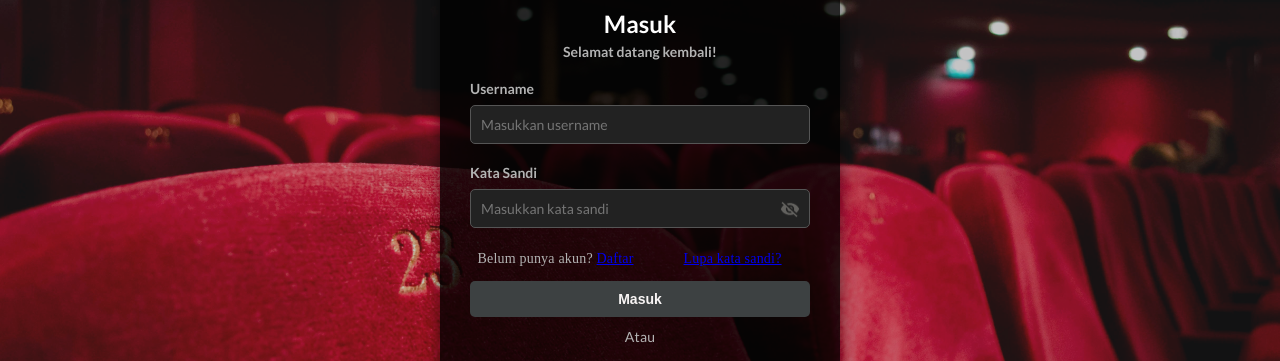
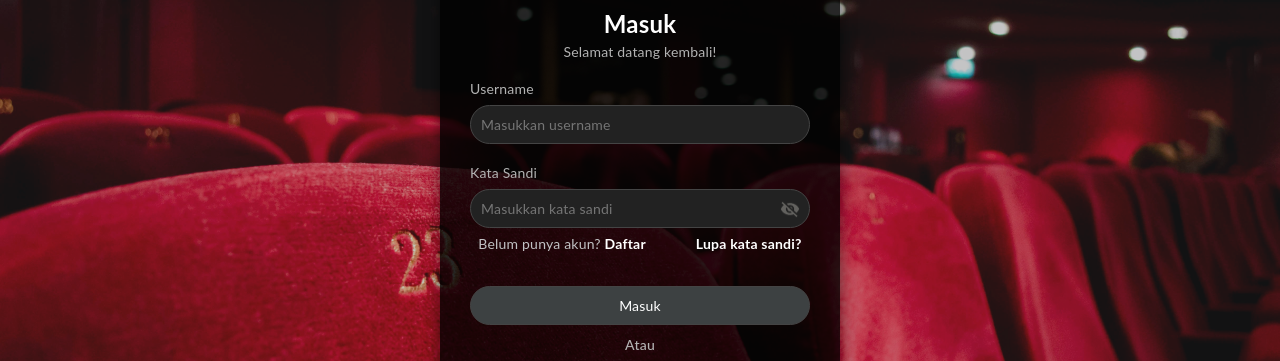
Before and after one commit to myutami16/harisenin_mission3b, a plain HTML site: page html/login.html in a window 1280 px wide. Shown: the part 219-580 px from the top of the page. Drawn offline with Linux system fonts and the light colour scheme.

Commit message:
fix: css styling in login page

```diff
--- a/css/login-style.css
+++ b/css/login-style.css
@@ -1,44 +1,11 @@
-@import url('https://fonts.googleapis.com/css2?family=Lato:ital,wght@0,100;0,300;0,400;0,700;0,900;1,100;1,300;1,400;1,700;1,900&display=swap');
-
-:root {
-  --font-bold: "Lato", serif;
-  --font-semibold: "Lato", serif;
-  --font-medium: "Lato", serif;
-  --font-regular: "Lato", serif;
-}
-
-.bold {
-  font-family: var(--font-bold);
-  font-weight: 900;
-  font-style: normal;
-}
-
-.semibold {
-  font-family: var(--font-semibold);
-  font-weight: 700;
-  font-style: normal;
-}
-
-.medium {
-  font-family: var(--font-medium);
-  font-weight: 400;
-  font-style: normal;
-}
-
-.regular {
-  font-family: var(--font-regular);
-  font-weight: 300;
-  font-style: normal;
-}
-
-/* Mengatur margin dan padding default */
 * {
     margin: 0;
     padding: 0;
-    box-sizing: border-box;;
+    box-sizing: border-box;
+    letter-spacing: 0.2px;
+    font-family: 'Lato', sans-serif;
   }
 
-  /* Container utama */
   .container {
     display: flex;
     justify-content: center;
@@ -48,7 +15,6 @@
     background-color:rgba(24, 26, 28, 0.84);
   }
 
-  /* Background image */
   .background {
     position: absolute;
     top: 0;
@@ -60,7 +26,6 @@
     opacity: 0.7;
   }
 
-  /* Wrapper untuk konten login */
   .login-wrapper {
     position: relative;
     z-index: 2;
@@ -78,7 +43,6 @@
     max-width: 150px;
   }
 
-  /* Selamat datang */
   .welcome-container {
     text-align: center;
     margin-bottom: 20px;
@@ -95,7 +59,6 @@
     color: #b3b3b3;
   }
 
-  /* Input group */
   .input-group1,
   .input-group2 {
     margin-bottom: 20px;
@@ -113,8 +76,9 @@
   .password-container input {
     width: 100%;
     padding: 10px 40px 10px 10px;
-    border: 1px solid #555;
-    border-radius: 5px;
+    border: 1px solid #444;
+    border-radius: 25px;
+    outline: none;
     background: #222;
     color: #fff;
     font-size: 14px;
@@ -126,7 +90,6 @@
     border-color: rgba(61, 65, 66, 1);
   }
 
-  /* Password container */
   .password-container {
     position: relative;
     display: flex;
@@ -146,7 +109,6 @@
     filter: invert(1);
   }
 
-  /* Links */
   .links {
     display: flex;
     justify-content: center;
@@ -154,14 +116,13 @@
     width: Hug (449px);
     height: Hug (22px);
     gap: 50px;
-
+    margin-top: 5px;
   }
 
   .links p {
     height: (22px);
     font-size: 14px;
     line-height: 22.4px;
-    letter-spacing: 0.2px;
     align-items: center;
     font-weight: 400;
   }
@@ -169,73 +130,71 @@
   p.signup {
     width: Hug(189px);
     gap: 6px;
-    color: #b3b3b3;
+    color: rgba(193, 194, 196, 1);
   }
 
   p.signup a {
-    font-size: 14px;
-    font-weight: 400;
-    line-height: 19.6px;
-    letter-spacing: 0.2px;
-    text-align: center;
-    text-underline-position: from-font;
-    text-decoration-skip-ink: none;
+    color: rgba(255, 255, 255, 1);
+    text-decoration: none;
+    font-weight: bold;
   }
   p.signup a :hover{
     color: rgba(255, 255, 255, 1);
   }
 
 
-  p.forgotten {
-    width: 119px;
-    color: white;
+  p.forgotten a {
+    color: rgba(255, 255, 255, 1);
+    text-decoration: none;
+    font-weight: bold;
   }
 
   p.forgotten a :hover{
     color: rgba(255, 255, 255, 1);
   }
 
-  /* Button group */
+  button {
+    width: 100%;
+    padding: 10px;
+    margin-top: 10px;
+    margin-bottom: 10px;
+    background: rgba(24, 26, 28, 0.84);
+    color: rgba(255, 255, 255, 1);
+    border: 1px solid #444;
+    border-radius: 25px;
+    outline: none;
+    font-family: 'Lato', sans-serif;
+    font-size: 14px;
+    cursor: pointer;
+  }
+
+  button:hover {
+    background: rgba(189,189,189, 0.5);
+  }
+
   .button-group {
     text-align: center;
-  }
-
-  .button-group .btn-login,
-  .button-group .btn-google {
-    width: 100%;
-    padding: 10px;
-    border: none;
-    border-radius: 5px;
-    font-size: 14px;
-    cursor: pointer;
-    margin-bottom: 10px;
-    margin-top: 10px;
-  }
-
-  .button-group .btn-login {
-    background: rgba(61, 65, 66, 1);
     color: #f9f5f5;
     font-weight: bold;
     transition: background 0.3s ease;
   }
 
-  .button-group .btn-login:hover {
-    background: #644826;
-  }
-
-  .button-group .btn-google {
-    background: rgba(231, 227, 252, 0.23);
-    color: #fff;
-  }
-
   .button-group p {
     font-size: 14px;
+    font-family: 'Lato', sans-serif;
     color: #b3b3b3;
     line-height: 19.6px;
     letter-spacing: 0.2px;
     align-items: center;
     font-weight: 500;
-    margin-bottom: 10px;
+  }
+
+  .btn-login {
+    background: rgba(61, 65, 66, 1);
+  }
+
+  .btn-google {
+    background: rgba(24, 26, 28, 0.84);
   }
 
   .btn-google img {
--- a/html/login.html
+++ b/html/login.html
@@ -18,29 +18,29 @@
       <main>
         <form class="form">
           <div class="welcome-container">
-            <h3 class="bold">Masuk</h3>
-            <p class="semibold">Selamat datang kembali!</p>
+            <h3>Masuk</h3>
+            <p>Selamat datang kembali!</p>
           </div>
           <div class="input-group1">
-            <label for="username" class="semibold">Username</label>
-            <input type="text" name="username" placeholder="Masukkan username" class="medium" required>
+            <label for="username">Username</label>
+            <input type="text" name="username" placeholder="Masukkan username" required>
           </div>
           <div class="input-group2">
-            <label for="password" class="semibold">Kata Sandi</label>
+            <label for="password">Kata Sandi</label>
             <div class="password-container">
-              <input type="password" id="password" name="password" placeholder="Masukkan kata sandi" class="medium" required>
+              <input type="password" id="password" name="password" placeholder="Masukkan kata sandi" required>
               <img src="/assets/eye-off.png" alt="Tampilkan/Sembunyikan" class="toggle-password">
             </div>
-          </div>
-          <div class="links">
-            <div class="signup-links">
-              <p class="signup">Belum punya akun? <a href="register.html">Daftar</a></p>
+            <div class="links">
+              <div class="signup-links">
+                <p class="signup">Belum punya akun? <a href="register.html">Daftar</a></p>
+              </div>
+              <p class="forgotten"><a href="#">Lupa kata sandi?</a></p>
             </div>
-            <p class="forgotten"><a href="#">Lupa kata sandi?</a></p>
           </div>
           <div class="button-group">
             <button type="submit" class="btn-login">Masuk</button>
-            <p class="semibold">Atau</p>
+            <p>Atau</p>
             <button type="button" class="btn-google"><img src="/assets/google.png" alt="logo-google">Masuk dengan Google</button>
           </div>
         </form>
```
